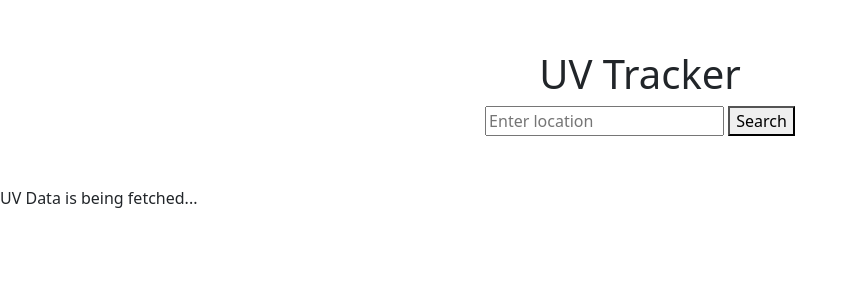
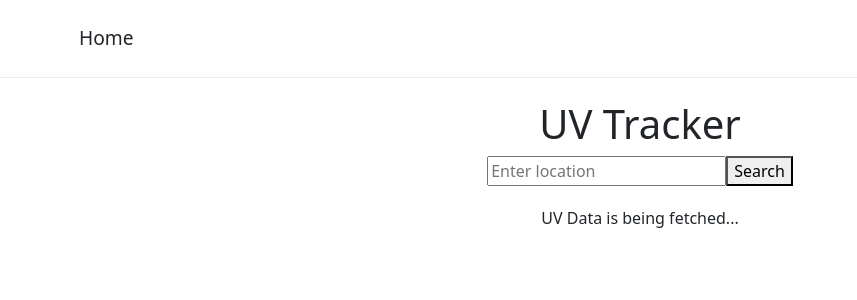
Before and after one commit to unicorn453/UV-Tracker, a React (Vite) app: page / in a window 1280 px wide. Shown: the top 300 px of the page, without its empty margins (0-857 px from the left). Built offline with nearby package versions, Linux system fonts and the light colour scheme; no server answers.

Commit message:
header added

```diff
--- a/index.html
+++ b/index.html
@@ -14,12 +14,6 @@
     <link rel="stylesheet" href="styles.css" />
   </head>
   <body>
-    <div class="container">
-      <h1>UV Tracker</h1>
-      <input type="text" id="locationInput" placeholder="Enter location" />
-      <button id="searchButton">Search</button>
-      <div id="uvData"></div>
-    </div>
     <div id="root"></div>
     <script type="module" src="/src/main.jsx"></script>
   </body>
--- a/src/App.jsx
+++ b/src/App.jsx
@@ -1,26 +1,28 @@
-import React, { useEffect } from "react";
+import { useState, useEffect } from "react";
 import { fetchUVData } from "./uvDataFetcher.js";
 import { displayUVData } from "./uvDataDisplay.js"; // Corrected import statement
 
-function fetchAndDisplayUVData() {
-  const locationInput = document.getElementById("locationInput").value;
-
-  fetchUVData(locationInput)
-    .then((data) => {
-      displayUVData(data, "uvData");
-      console.log(data);
-    })
-    .catch((error) => {
-      console.error("Error:", error);
-    });
+import React from "react";
+import {
+  BrowserRouter as Router,
+  Routes,
+  Route,
+  Navigate,
+} from "react-router-dom";
+import Header from "./components/Header.jsx";
+import Home from "./components/Home.jsx";
+function App() {
+  return (
+    <>
+      <Router>
+        <div className="app-container">
+          <Header />
+          <Routes>
+            <Route path="/" element={<Home />} />
+          </Routes>
+        </div>
+      </Router>
+    </>
+  );
 }
-
-function App() {
-  useEffect(() => {
-    fetchAndDisplayUVData(); // Call fetchAndDisplayUVData() when the component mounts
-  }, []); // Empty dependency array ensures the effect runs only once, similar to componentDidMount
-
-  return <div>UV Data is being fetched...</div>; // Placeholder content while data is being fetched
-}
-
 export default App;
--- /dev/null
+++ b/src/components/Header.jsx
@@ -0,0 +1,26 @@
+import React from "react";
+import { NavLink } from "react-router-dom";
+import "../css/header.css";
+
+function Header() {
+  return (
+    <header>
+      <div className="header-wrapper">
+        <div className="header">
+          <nav className="nav-wrapper">
+            <ul className="nav-list">
+              <li className="nav-item">
+                <NavLink to="/" className="nav-link" activeClassName="active">
+                  Home
+                </NavLink>
+              </li>
+              {/* Add more navigation items as needed */}
+            </ul>
+          </nav>
+        </div>
+      </div>
+    </header>
+  );
+}
+
+export default Header;
--- /dev/null
+++ b/src/components/Home.jsx
@@ -0,0 +1,13 @@
+import React from "react";
+import UVDataFetch from "./UvDataFethch";
+import SearchButton from "./SearchButton";
+
+function Home() {
+  return (
+    <>
+      <UVDataFetch />
+    </>
+  );
+}
+
+export default Home;
--- /dev/null
+++ b/src/components/SearchButton.jsx
@@ -0,0 +1,28 @@
+// Create a new file named SearchButton.jsx
+
+import React from "react";
+import { fetchUVData } from "../uvDataFetcher.js";
+import { displayUVData } from "../uvDataDisplay.js";
+
+function SearchButton() {
+  const handleClick = async () => {
+    const locationInput = document.getElementById("locationInput").value;
+    try {
+      const uvData = await fetchUVData(locationInput);
+      const display = await displayUVData(uvData);
+      // Display the fetched UV data
+      console.log(uvData); // You can replace this with any display logic you need
+    } catch (error) {
+      console.error("Error fetching UV data:", error);
+      // Handle the error, such as displaying an error message to the user
+    }
+  };
+
+  return (
+    <button id="searchButton" onClick={handleClick}>
+      Search
+    </button>
+  );
+}
+
+export default SearchButton;
--- /dev/null
+++ b/src/components/UvDataFethch.jsx
@@ -0,0 +1,36 @@
+import React, { useEffect } from "react";
+import { fetchUVData } from "../uvDataFetcher.js";
+import { displayUVData } from "../uvDataDisplay.js";
+import SearchButton from "./SearchButton";
+
+function UVDataFetch() {
+  useEffect(() => {
+    const fetchAndDisplayUVData = () => {
+      const locationInput = document.getElementById("locationInput").value;
+
+      fetchUVData(locationInput)
+        .then((data) => {
+          displayUVData(data, "uvData");
+          console.log(data);
+        })
+        .catch((error) => {
+          console.error("Error:", error);
+        });
+    };
+
+    fetchAndDisplayUVData();
+  }, []);
+
+  return (
+    <>
+      <div className="container">
+        <h1>UV Tracker</h1>
+        <input type="text" id="locationInput" placeholder="Enter location" />
+        <SearchButton /> {/* Use the SearchButton component here */}
+        <div id="uvData">UV Data is being fetched...</div>
+      </div>
+    </>
+  );
+}
+
+export default UVDataFetch;
--- /dev/null
+++ b/src/css/header.css
@@ -0,0 +1,39 @@
+.header-wrapper {
+  width: 100%;
+  padding: 1.5rem 2rem;
+  border-bottom: 1px solid rgba(64, 64, 69, 0.1);
+  position: fixed; /* Ensures the header stays at the top even when scrolling */
+  top: 0; /* Position at the top */
+  left: 0;
+  right: 0;
+  z-index: 1000; /* Ensures the header appears above other content */
+}
+
+.header {
+  display: flex;
+  justify-content: space-between;
+  align-items: center;
+  max-width: 1420px;
+  margin: 0 auto;
+  padding: 0 15px;
+}
+
+.content {
+  margin-top: 70px; /* Adjust the margin to prevent content from being hidden behind the header */
+  /* Additional styling for content */
+}
+
+.nav-wrapper ul {
+  list-style-type: none;
+  margin-bottom: 0;
+}
+.nav-list {
+  font-size: 1.2rem;
+  display: flex;
+  flex-direction: row;
+  align-items: center;
+  gap: 50px;
+}
+.nav-item {
+  color: var(--border-color);
+}
--- a/src/main.jsx
+++ b/src/main.jsx
@@ -5,22 +5,9 @@ import { fetchUVData } from "./uvDataFetcher.js";
 import { displayUVData } from "./uvDataDisplay.js"; // Import the displayUVData function
 import "bootstrap/dist/css/bootstrap.min.css";
 import * as bootstrap from "bootstrap";
+import Header from "./components/Header.jsx";
 
 const root = ReactDOM.createRoot(document.getElementById("root"));
-
-// Add an event listener to the search button
-document.getElementById("searchButton").addEventListener("click", async () => {
-  const locationInput = document.getElementById("locationInput").value;
-  try {
-    const uvData = await fetchUVData(locationInput);
-    const display = await displayUVData(uvData);
-    // Display the fetched UV data
-    console.log(uvData); // You can replace this with any display logic you need
-  } catch (error) {
-    console.error("Error fetching UV data:", error);
-    // Handle the error, such as displaying an error message to the user
-  }
-});
 
 root.render(
   <React.StrictMode>
--- a/src/uvDataFetcher.js
+++ b/src/uvDataFetcher.js
@@ -30,7 +30,7 @@ async function fetchUVDataByCoordinates(latitude, longitude) {
   myHeaders.append("x-access-token", "openuv-1atfrlu8sxl2i-io");
   myHeaders.append("Content-Type", "application/json");
   const currentDate = new Date().toISOString().split("T")[0];
-  const apiUrl = `https://api.openuv.io/api/v1/uv?lat=${latitude}&lng=${longitude}&alt=100&dt=${currentDate}`;
+  const apiUrl = `https://api.openuv.io/api/v1/uv?lat=${latitude}&lng=${longitude}&alt=100&dt=`;
 
   const requestOptions = {
     method: "GET",
--- a/styles.css
+++ b/styles.css
@@ -1,6 +1,13 @@
+.app-container {
+  display: flex;
+  flex-direction: column;
+  justify-content: space-between;
+}
+
 .container {
   max-width: 600px;
-  margin: 50px auto;
+  margin: 50px;
+  margin-top: 100px;
   text-align: center;
 }
 
```
Also changed, not shown: src/components/List.jsx (deleted, +0 -21 lines).
